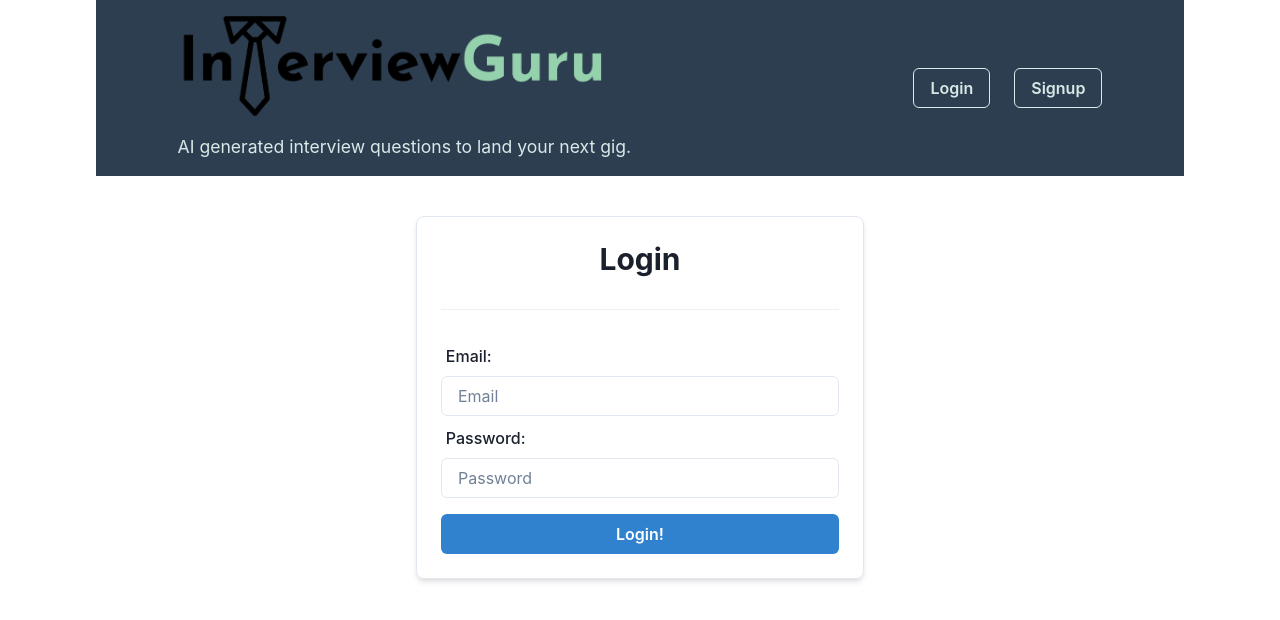
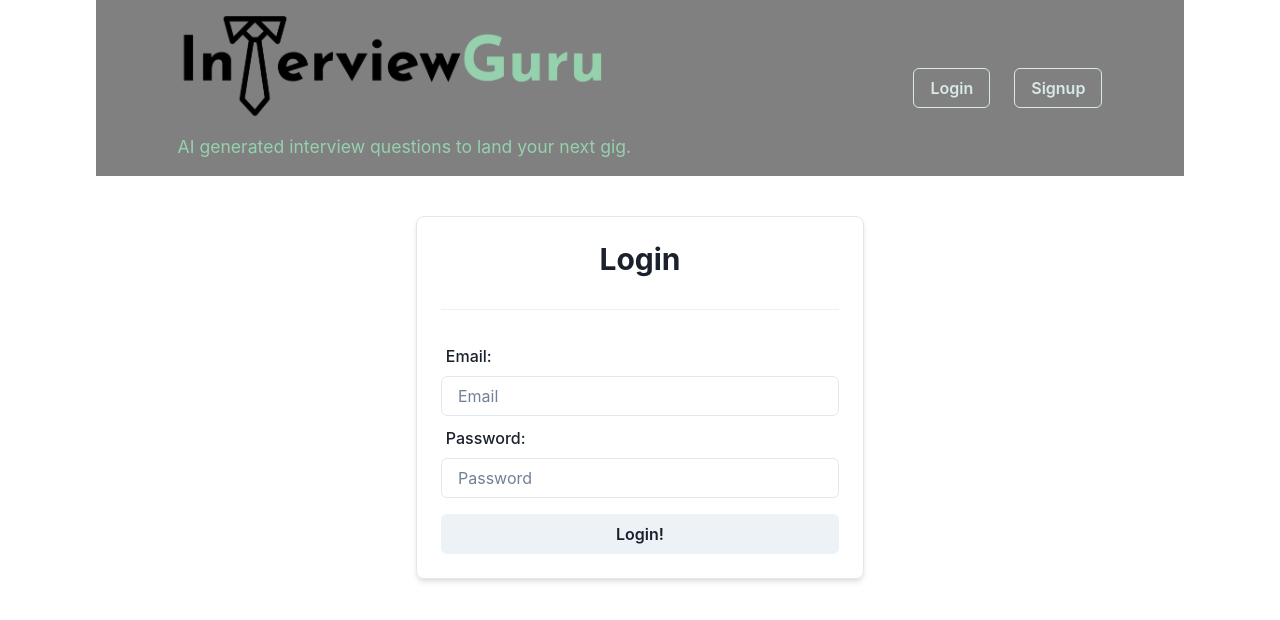
Before and after one commit to sefenydiaz/InterviewGuru, a React (Vite) app in the folder client/: page / in a window 1280 px wide. Shown: the top 620 px of the page. Built offline with nearby package versions, Linux system fonts and the light colour scheme.

Commit message:
fixed header styling

```diff
--- /dev/null
+++ b/client/src/assets/header.css
@@ -0,0 +1,11 @@
+body {
+    font-family: "Josefin Sans", sans-serif;
+  }
+
+  header {
+    background-color: gray;
+  }
+
+  p {
+    color: #96D1AD
+  }
--- a/client/src/components/Header/index.jsx
+++ b/client/src/components/Header/index.jsx
@@ -1,9 +1,9 @@
 // INCLUDE NAVIGATION THAT INCLUDES: Stats, Home, Form(New Interview)
 
-import { Button, ButtonGroup } from "@chakra-ui/react";
+import { Button, ButtonGroup, chakra } from "@chakra-ui/react";
 import { Link } from 'react-router-dom';
 import logo from '../../assets/logo.png'
-
+import '../../assets/header.css'
 
 import Auth from "../../utils/auth";
 
@@ -13,6 +13,13 @@ import Auth from "../../utils/auth";
     borderRadius: '8px',
   }
 
+  const HoverColorButton = chakra(Button, {
+    baseStyle: {
+      transition: 'background-color 0.3s ease',
+      _hover: { backgroundColor: '#96D1AD' },
+    },
+  });
+
 
 const Header = () => {
   const logout = (event) => {
@@ -20,7 +27,7 @@ const Header = () => {
     Auth.logout();
   };
   return (
-    <header className="bg-primary text-light mb-4 py-3 flex-row align-center">
+    <header id="header" className="bg-secondary text-light mb-4 py-3 flex-row align-center" >
       <div className="container flex-row justify-space-between-lg justify-center align-center">
         <div>
           <Link className="text-light" to="/">
@@ -29,7 +36,7 @@ const Header = () => {
             alt='InterviewGuru'
             style={imgStyle}/>
           </Link>
-          <p className="m-0">
+          <p className="m-0" id="slogan">
             AI generated interview questions to land your next gig.
           </p>
         </div>
@@ -46,12 +53,12 @@ const Header = () => {
           ) : (
             <>
               <ButtonGroup variant="outline" spacing="6">
-                <Button colorScheme="6B818C">
+                <HoverColorButton colorScheme="6B818C">
                   <Link to="/login">Login</Link>
-                </Button>
-                <Button colorScheme="6B818C">
+                </HoverColorButton>
+                <HoverColorButton colorScheme="6B818C">
                   <Link to="/signup">Signup</Link>
-                </Button>
+                </HoverColorButton>
               </ButtonGroup>
             </>
           )}
--- a/client/src/pages/Login.jsx
+++ b/client/src/pages/Login.jsx
@@ -103,6 +103,7 @@ function Login () {
                 <FormControl id="password">
                   <FormLabel>Password: </FormLabel>
                     <Input
+
                       placeholder="Password"
                       name="password"
                       type="password"
@@ -113,7 +114,7 @@ function Login () {
                 </FormControl>
                 {/* <Link to= "/home"> */}
                   <Button
-                    colorScheme="blue"
+
                     mt={4}
                     w="100%"
                     style={{ cursor: 'pointer' }}
```
